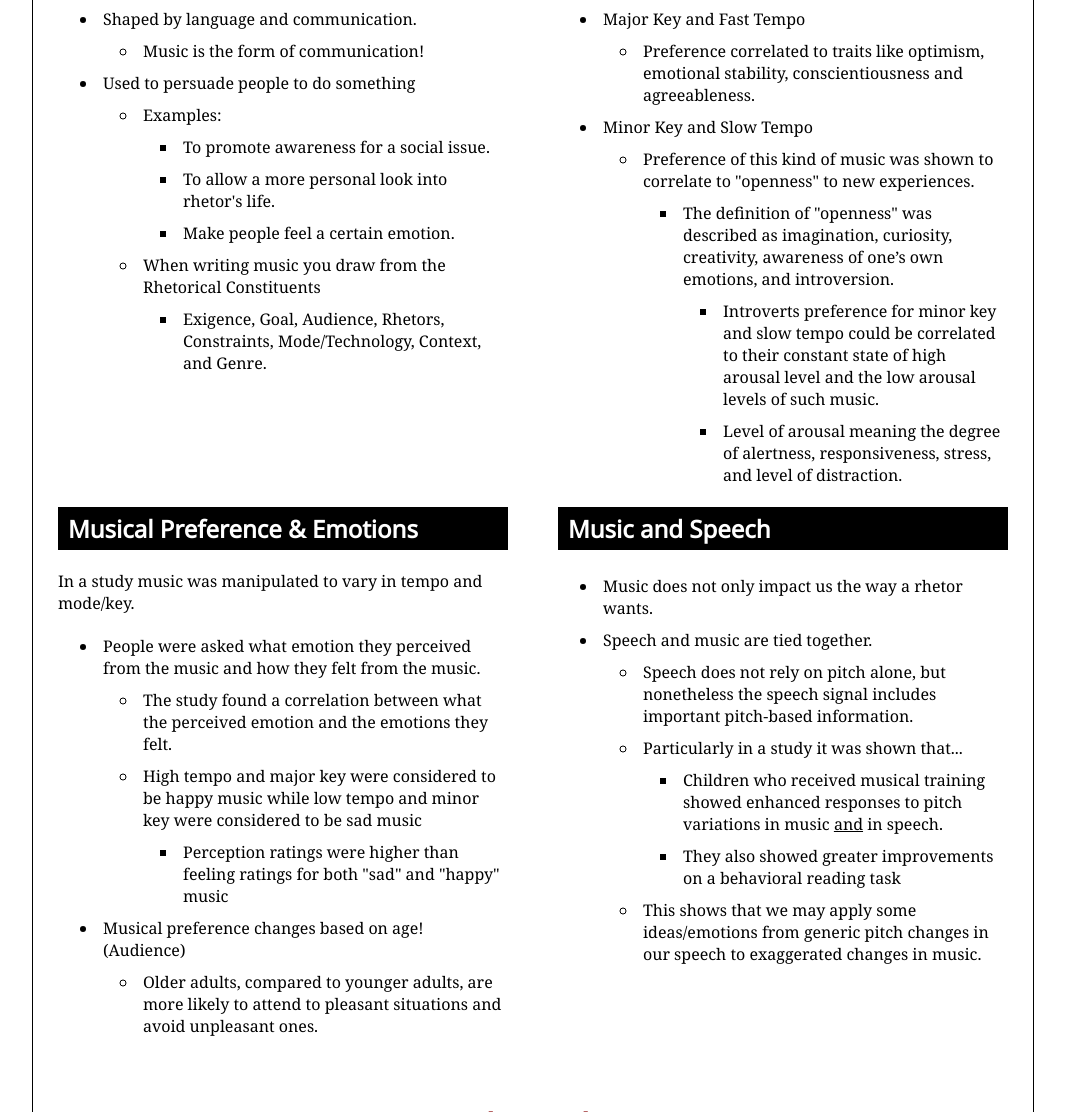
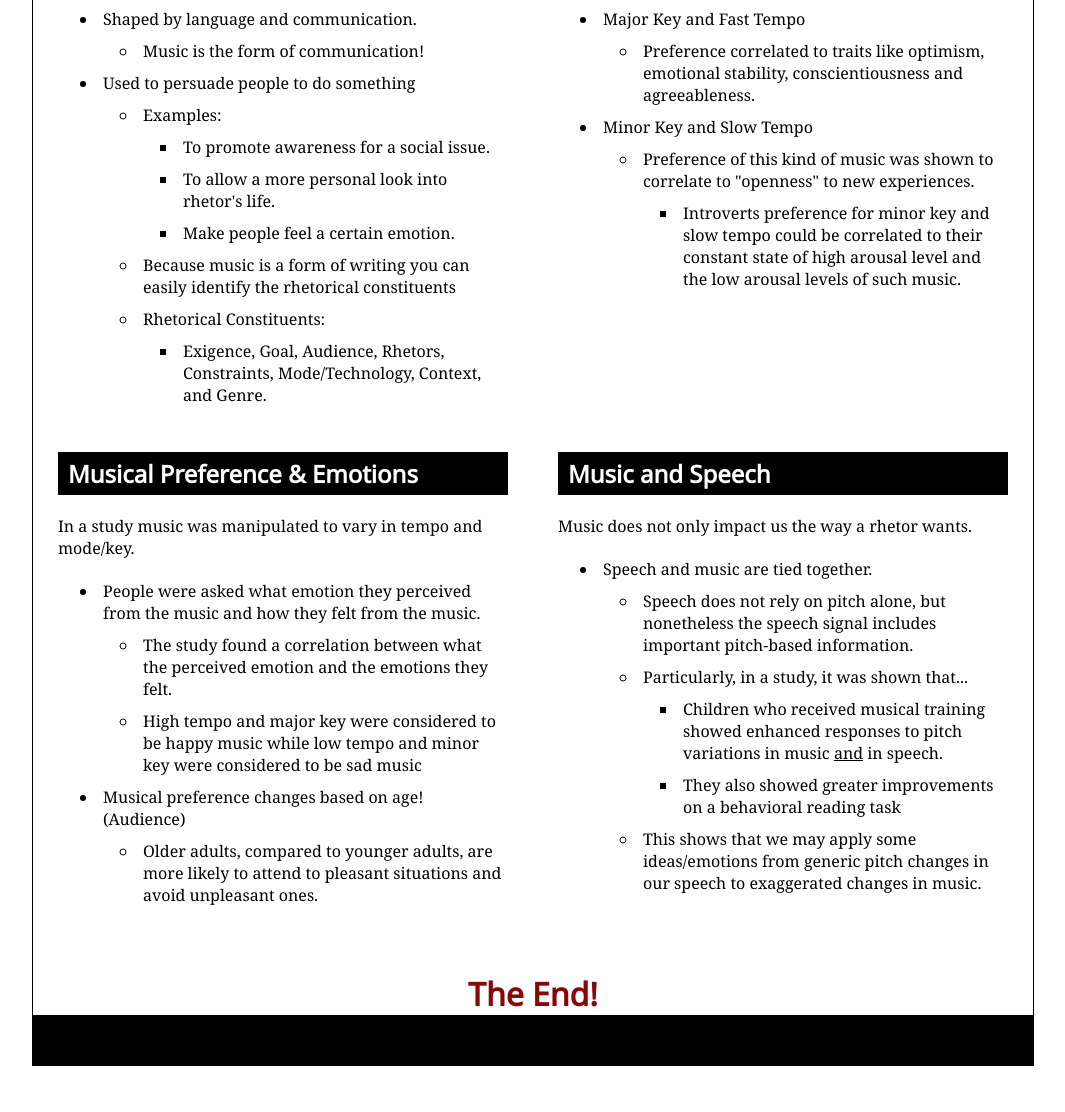
Before and after one commit to gdarity98/MultimodalEssay, a plain HTML site: page Final Project/index.html in a window 1280 px wide. Shown: the part 742-1854 px from the top of the page, without its empty margins (107-1172 px from the left). After the commit the page ends 1816 px from the top, so only its background shows below. Drawn offline with Linux system fonts and the light colour scheme.

Commit message:
Add files via upload

```diff
--- a/Final Project/index.html
+++ b/Final Project/index.html
@@ -54,11 +54,13 @@
                             <li>To allow a more personal look into rhetor's life.</li>
                             <li>Make people feel a certain emotion.</li>
                         </ul>
-                        <li>When writing music you draw from the Rhetorical Constituents</li>
+                        <li> Because music is a form of writing you can easily identify the rhetorical constituents</li>
+                        <li>Rhetorical Constituents:</li>
                         <ul>
                             <li>Exigence, Goal, Audience, Rhetors, Constraints, Mode/Technology, Context, and Genre.</li>
                         </ul>
                     </ul>
+
                 </ul>
             </div>
         </div>
@@ -77,11 +79,7 @@
                     <ul>
                         <li>Preference of this kind of music was shown to correlate to "openness" to new experiences.</li>
                         <ul>
-                            <li>The definition of "openness" was described as imagination, curiosity, creativity, awareness of one’s own emotions, and introversion. </li>
-                            <ul>
-                                <li>Introverts preference for minor key and slow tempo could be correlated to their constant state of high arousal level and the low arousal levels of such music. </li>
-                                <li>Level of arousal meaning the degree of alertness, responsiveness, stress, and level of distraction. </li>
-                            </ul>
+                            <li>Introverts preference for minor key and slow tempo could be correlated to their constant state of high arousal level and the low arousal levels of such music. </li>
                         </ul>
                     </ul>
                 </ul>
@@ -102,9 +100,6 @@
 
                         <li>High tempo and major key were considered to be happy music while low tempo and minor key were considered to be sad music</li>
 
-                        <ul>
-                            <li>Perception ratings were higher than feeling ratings for both "sad" and "happy" music</li>
-                        </ul>
                     </ul>
 
                     <li>Musical preference changes based on age! (Audience)</li>
@@ -118,14 +113,13 @@
         <div class="oneHalfColumn">
             <div class="lastColumn">
                 <h2>Music and Speech</h2>
-                <p></p>
+                <p>Music does not only impact us the way a rhetor wants.</p>
                 <ul class="bodyContent">
-                    <li>Music does not only impact us the way a rhetor wants.</li>
                     <li>Speech and music are tied together.</li>
                     <ul>
                         <li>Speech does not rely on pitch alone, but nonetheless the speech signal includes important pitch-based information.</li>
 
-                        <li>Particularly in a study it was shown that...</li>
+                        <li>Particularly, in a study, it was shown that...</li>
                         <ul>
                             <li> Children who received musical training showed enhanced responses to pitch variations in music
                             <span class="importantText">and</span>
```
